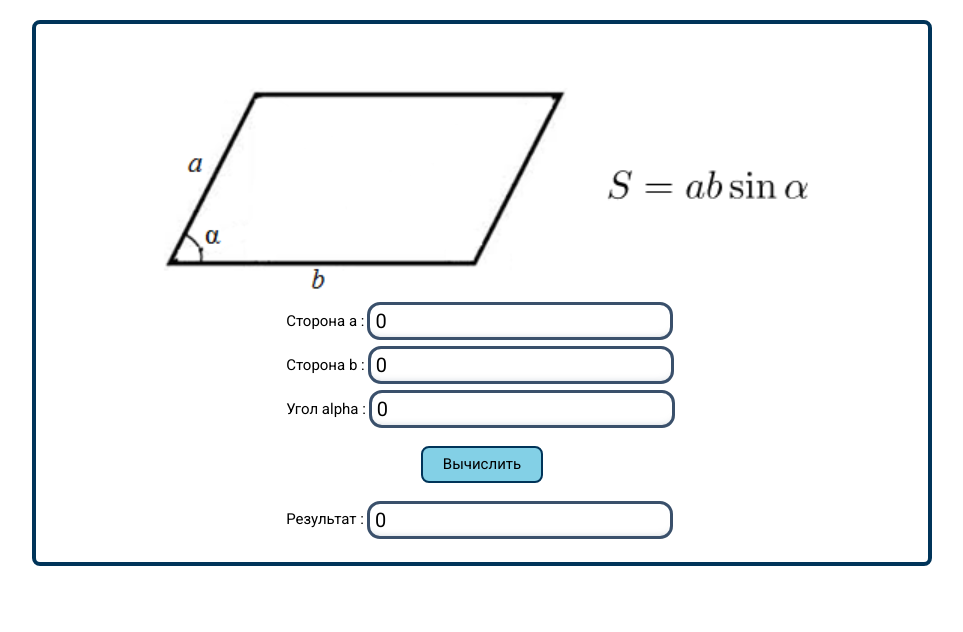
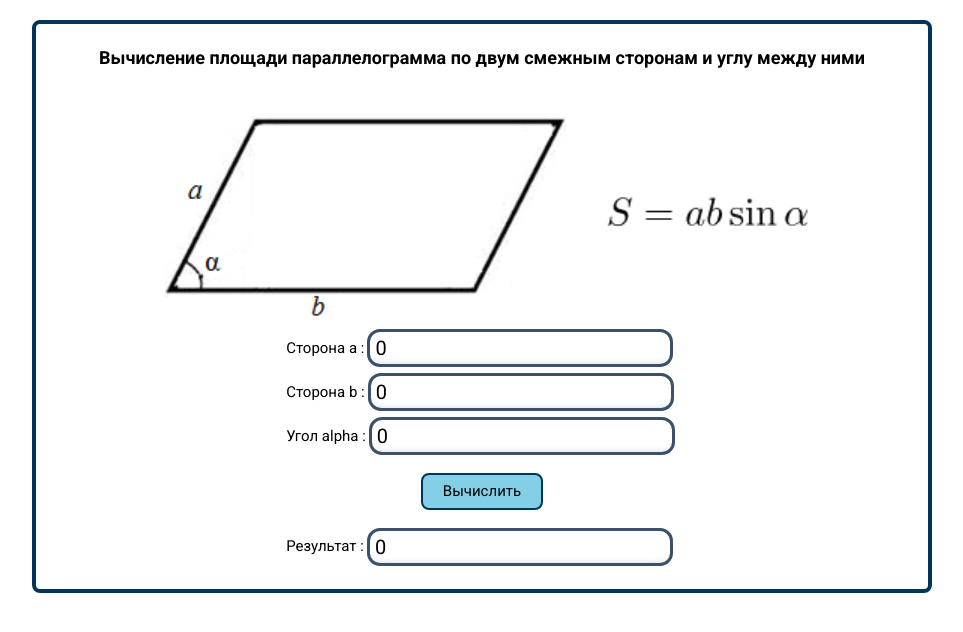
Before and after one commit to BobVoit/summer_prac, a React (Create React App) app: page / in a window 1280 px wide. Shown: the top 632 px of the page, without its empty margins (158-1121 px from the left). Built offline with nearby package versions, Linux system fonts and the light colour scheme.

Commit message:
Доработка программы

```diff
--- a/public/index.html
+++ b/public/index.html
@@ -2,7 +2,7 @@
 <html lang="en">
   <head>
     <meta charset="utf-8" />
-    <link rel="icon" href="%PUBLIC_URL%/favicon.ico" />
+    <link rel="icon" href="%PUBLIC_URL%/main-icon.ico" />
     <meta name="viewport" content="width=device-width, initial-scale=1" />
     <meta name="theme-color" content="#000000" />
     <meta
--- a/src/App.js
+++ b/src/App.js
@@ -1,15 +1,22 @@
-import { useState } from 'react';
+import { useState, useEffect } from 'react';
 import './styles/index.scss';
 import Image from './components/Image';
 import Field from './components/Field';
 import Buttom from './components/Button';
 import { squareParallelogram } from "./modules/commonModule";
+import Text from './components/Text';
+import Title from './components/Title';
 
 function App() {
   const [a, aSetValue] = useState(0);
   const [b, bSetValue] = useState(0);
   const [alpha, alphaSetValue] = useState(0);
   const [square, squareSetValue] = useState(0);
+  const title = "Вычисление площади параллелограмма по двум смежным сторонам и углу между ними";
+
+  useEffect(() => {
+    document.title = title
+  }, []);
 
   const getSquareParallelogram = () => {
     const result = squareParallelogram(a, b, alpha);
@@ -20,6 +27,9 @@ function App() {
     <div className="wrapper">
       <div className="container">
         <div className="main">
+          <Title
+            text={title}
+          />
           <Image />
           <div className="fields">
             <Field
--- /dev/null
+++ b/src/components/Text.js
@@ -0,0 +1,11 @@
+
+
+const Text = ({ text }) => {
+
+    return (
+        <div className="text">{text}</div>
+    );
+}
+
+
+export default Text;
--- /dev/null
+++ b/src/components/Title.js
@@ -0,0 +1,11 @@
+
+
+const Title = ({ text }) => {
+
+    return (
+        <div className="title">{text}</div>
+    );
+}
+
+
+export default Title;
--- a/src/styles/index.scss
+++ b/src/styles/index.scss
@@ -3,6 +3,8 @@
 @import "null.scss";
 @import "field.scss";
 @import "button.scss";
+@import "text.scss";
+@import "title.scss";
 
 html {
     font-size: 10px;
--- /dev/null
+++ b/src/styles/text.scss
@@ -0,0 +1,4 @@
+
+.text {
+    font-size: 1.6rem;
+}
--- /dev/null
+++ b/src/styles/title.scss
@@ -0,0 +1,5 @@
+
+.title {
+    font-size: 1.8rem;
+    font-weight: 700;
+}
```
Also changed, not shown: 1 other file (tests, documents, lock files or other folders).
